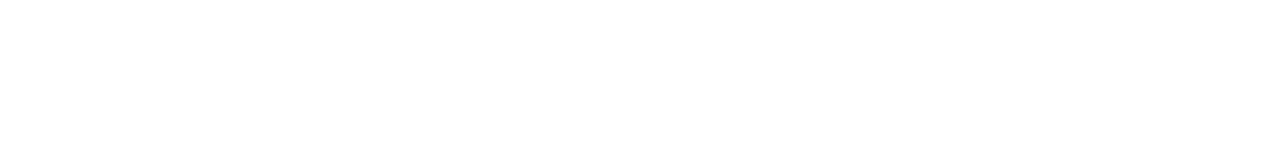
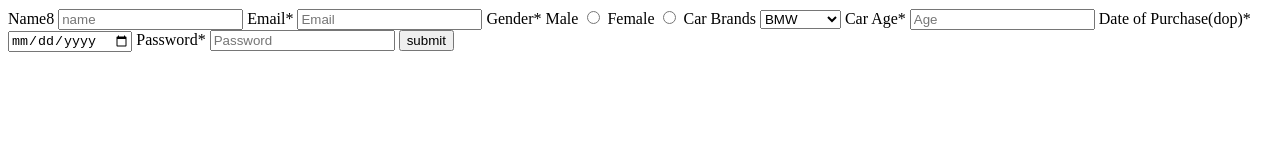
Before and after one commit to acciojob/car-insurance-form-Mayuresh68, a website: page main.html in a window 1280 px wide. Drawn offline with Linux system fonts and the light colour scheme.

Commit message:
created a submission

```diff
--- a/main.html
+++ b/main.html
@@ -8,6 +8,37 @@
 
 <body>
 	<!-- the entire body must be written by student -->
+	<form method="post">
+		<label for="name">Name8</label>
+		<input type="text" id="name" placeholder="name" >
+
+		<label for="email">Email*</label>
+		<input type="email" id="email" placeholder="Email" required>
+
+		<label for="gender" >Gender*</label>
+		<label for="gender_m">Male</label>
+		<input type="radio" id="gender_m" name="gender" required>
+		<label for="gender_f">Female</label>
+		<input type="radio" id="gender_f" name="gender" required >
+
+		<label for="cars">Car Brands</label>
+		<select id="cars" >
+			<option value="bmw">BMW</option>
+			<option value="audi">Audi</option>
+			<option value="mercedez">Mercedez</option>
+		</select>
+
+		<label for="carage " >Car Age*</label>
+		<input type="number" id="carage " placeholder="Age" required>
+
+		<label for="dop" >Date of Purchase(dop)*</label>
+		<input type="date" id="dop" required>
+
+		<label for="password" >Password*</label>
+		<input type="password" id="password" placeholder="Password" required>
+
+		<button type="submit">submit</button>
+	</form>
     <script type="text/javascript" src="./script.js">
 </script>
 
```
